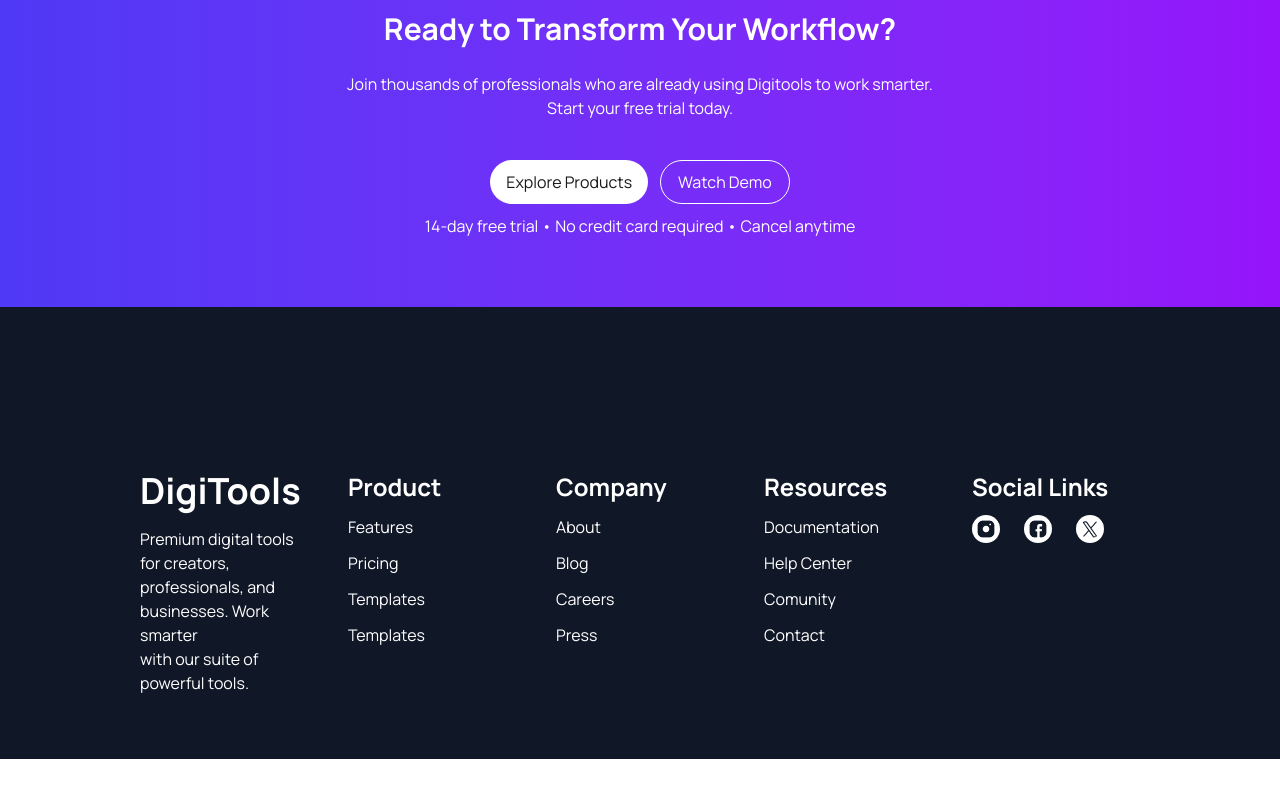
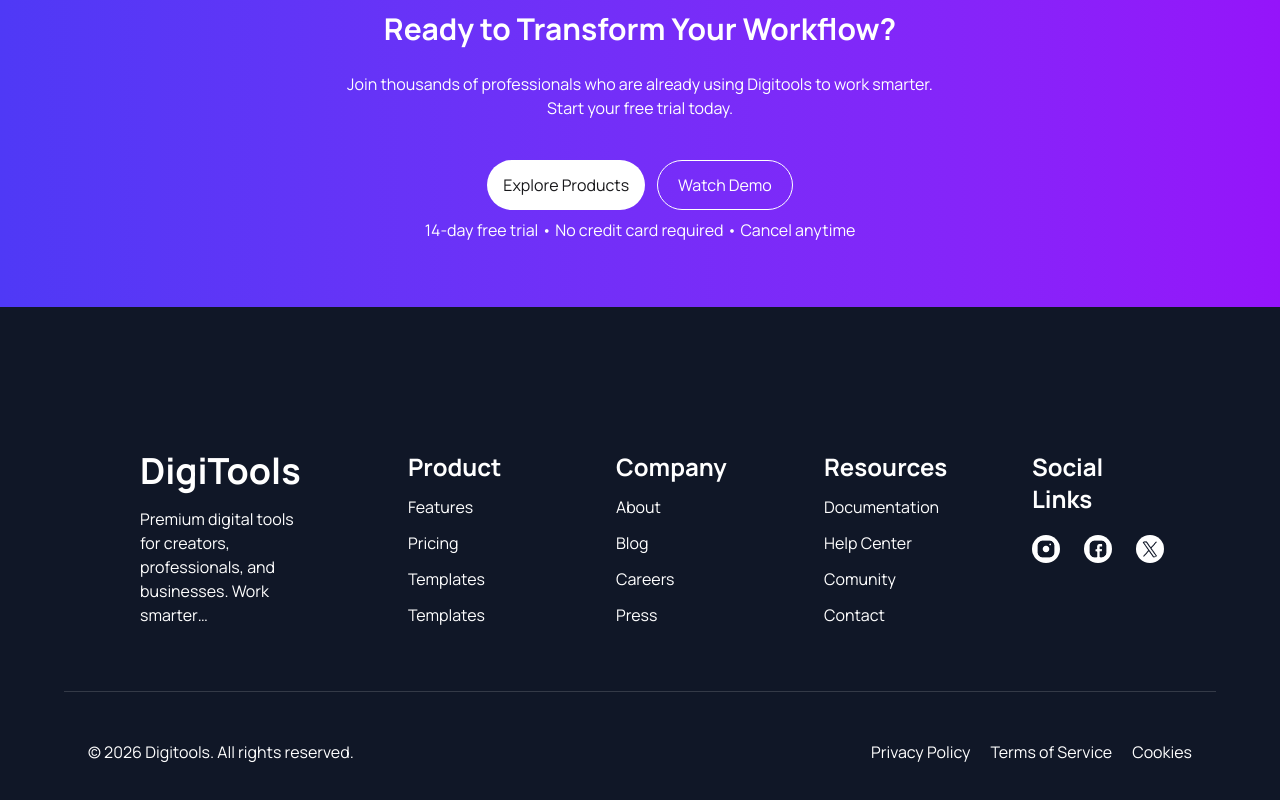
Before and after one commit to Lam78-M/project-with-react, a React (Vite) app: page / in a window 1280 px wide. Shown: the part 2945-3745 px from the top of the page. Before the commit the page ends 3704 px from the top, so only its background shows below. Built offline with nearby package versions, Linux system fonts and the light colour scheme.

Commit message:
some issue solved like transparent cards width

```diff
--- a/src/component/hero-section/lastsection.jsx
+++ b/src/component/hero-section/lastsection.jsx
@@ -13,7 +13,7 @@ const Lastsection = () => {
              <div className='flex gap-3 justify-center mt-[40px]'>
                 <button className='px-4 py-2 rounded-full bg-white'>Explore Products</button>
 
-                 <button className="p-[1px] rounded-full border border-white">
+                 <button className="p-1 rounded-full border border-white">
                        <span className="flex items-center justify-center  px-4 py-2  rounded-full ">
 
                          <span className=" text-white">
@@ -22,23 +22,23 @@ const Lastsection = () => {
                        </span>
                      </button>
              </div>
-             <p className='text-center text-white  mt-[10px]'>14-day free trial • No credit card required • Cancel anytime</p>
+             <p className='text-center text-white  pt-2'>14-day free trial • No credit card required • Cancel anytime</p>
           </div>
           {/* fgdddddffffffffffff */}
            <div className='grid md:grid-cols-2 lg:grid-cols-5  justify-center  bg-[#101727] gap-10 px-35 py-16  '>
            <div className='space-y-4'>
-             <h2 className='text-white mt-[100px] text-4xl font-bold'>DigiTools</h2>
-            <p className='text-white ' >Premium digital tools for creators,<br></br> professionals, and businesses. Work smarter<br></br> with our suite of powerful tools.</p>
+             <h2 className='text-white  pt-20 text-4xl font-bold'>DigiTools</h2>
+            <p className='text-white md:line-clamp-3 lg:line-clamp-5' >Premium digital tools for creators,<br></br> professionals, and businesses. Work smarter<br></br> with our suite of powerful tools.</p>
            </div>
 
-             <ul className='text-white mt-[100px] space-y-3 '>
-                <li className='text-2xl font-bold'>Product</li>
+             <ul className='text-white  pt-20 space-y-3 pl-15 '>
+                <li className='text-2xl font-bold '>Product</li>
              <li>Features</li>
              <li>Pricing</li>
              <li>Templates</li>
              <li>Templates</li>
              </ul>
-           <ul className='text-white mt-[100px] space-y-3  '>
+           <ul className='text-white  pt-20 space-y-3 pl-15 '>
             <li className='text-2xl font-bold'>Company</li>
             <li>About</li>
             <li>Blog</li>
@@ -46,24 +46,39 @@ const Lastsection = () => {
             <li>Press</li>
             </ul>
 
-           <ul className='text-white mt-[100px] space-y-3 '>
+           <ul className='text-white  pt-20 space-y-3 pl-15'>
                <li className='text-2xl font-bold'>Resources</li>
             <li>Documentation</li>
             <li>Help Center</li>
             <li>Comunity</li>
             <li>Contact</li>
            </ul>
-           <div className='text-white mt-[100px] space-y-3 '>
+           <div className='text-white pt-20 space-y-3 pl-15'>
             <p className='text-2xl font-bold'>Social Links</p>
-            <div className='flex gap-6 mt-[5px]'>
+            <div className='flex gap-6 pt-2'>
                 <img className='bg-white rounded-2xl p-1' src={Insta} alt="" />
                 <img className='bg-white rounded-2xl p-1' src={Fb} alt="" />
                 <img className='bg-white rounded-2xl p-1' src={Xst} alt="" />
             </div>
            </div>
+
            </div>
-           {/* ddf */}
 
+  <div className='bg-[#101727]'>
+       <div className='flex justify-center items-center' >
+            <hr className='text-white w-[90%] opacity-15'></hr>
+         </div>
+         <div className='grid md:grid-cols-1 lg:grid-cols-2 justify-center p-12'>
+            <div>
+                <p className='text-white pl-10'>© 2026 Digitools. All rights reserved.</p>
+            </div>
+            <div className='text-white flex flex-wrap justify-end gap-5 space-y-4 '>
+                <p className=''>Privacy Policy</p>
+                <p className=''>Terms of Service</p>
+                <p className='pr-10'>Cookies</p>
+            </div>
+         </div>
+  </div>
        </div>
     );
 };
--- a/src/component/hero-section/transparent.jsx
+++ b/src/component/hero-section/transparent.jsx
@@ -7,7 +7,7 @@ const Transparent = () => {
             <p className='text-[#627382] text-center mt-[10px]'>Choose the plan that fits your needs. Upgrade or downgrade anytime.</p>
             <div className='grid lg:grid-cols-3 md:grid-cols-1 gap-4 mt-[60px]'>
                 {/* helllo brother */}
-            <div className="card w-96 bg-base-100 shadow-lg rounded-3xl ">
+            <div className="card  bg-base-100 shadow-lg rounded-3xl ">
   <div className="card-body">
     <span className="text-3xl font-bold">Starter</span>
     <div className="">
@@ -44,7 +44,7 @@ const Transparent = () => {
     </div>
   </div>
 </div>
-<div className="card w-96 bg-gradient-to-r from-[#4F39F6] to-[#9514FA] shadow-lg rounded-3xl ">
+<div className="card  bg-gradient-to-r from-[#4F39F6] to-[#9514FA] shadow-lg rounded-3xl ">
   <div className="card-body">
     <span className="badge badge-xs badge-warning">Most Popular</span>
     <div className="">
@@ -81,7 +81,7 @@ const Transparent = () => {
     <button className="btn   btn-block text-black rounded-full border-none">Start Pro Trial</button>
   </div>
 </div>
-<div className="card w-96 bg-base-100 shadow-lg rounded-3xl">
+<div className="card  bg-base-100 shadow-lg rounded-3xl">
   <div className="card-body">
     <span className="text-3xl font-bold">Enterprise</span>
     <div className="">
```
